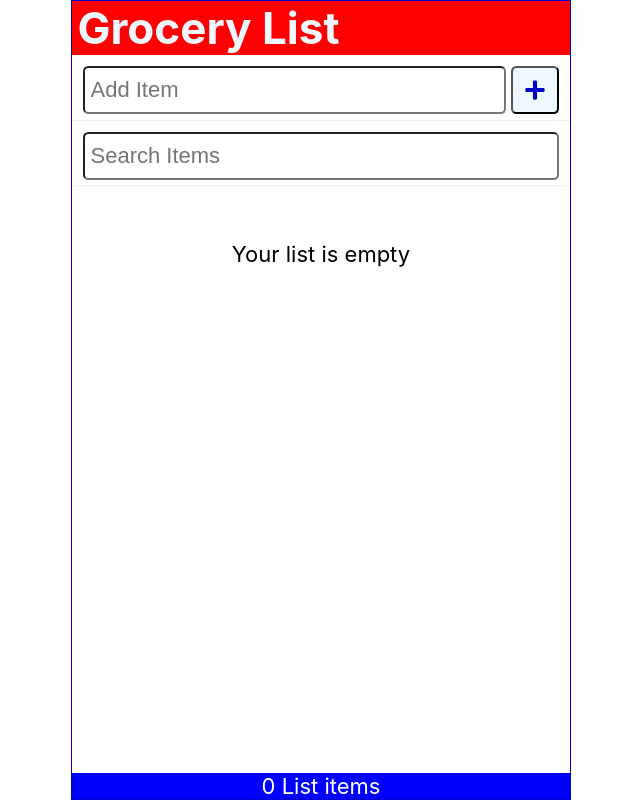
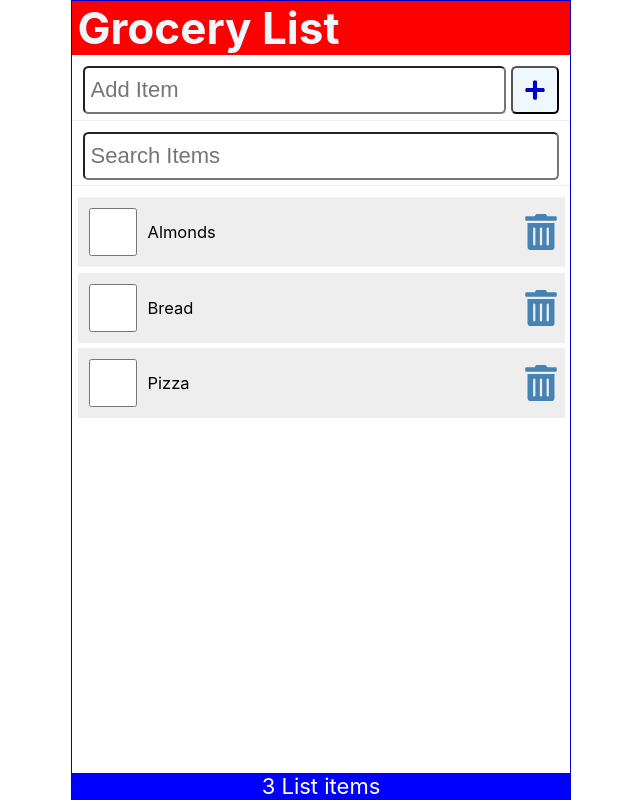
Before and after one commit to arefin-aareef/grocery-list, a React (Create React App) app: page / in a window 1280 px wide. Shown: the whole page, without its empty margins (319-959 px from the left). Built offline with nearby package versions, Linux system fonts and the light colour scheme; data requests are answered from the project's data file.

Commit message:
fetch API data

```diff
--- /dev/null
+++ b/data/db.json
@@ -0,0 +1,19 @@
+{
+    "items": [
+        {
+            "id" : 1,
+            "checked": false,
+            "item": "Almonds"
+        },
+        {
+            "id" : 2,
+            "checked": false,
+            "item": "Bread"
+        },
+        {
+            "id" : 3,
+            "checked": false,
+            "item": "Pizza"
+        }
+    ]
+}
--- a/src/App.js
+++ b/src/App.js
@@ -6,14 +6,34 @@
 import { useState, useEffect } from 'react';
 
 function App() {
+  const API_URL = 'http://localhost:3500/items';
 
-  const [items, setItems] = useState(JSON.parse(localStorage.getItem('shoppinglist')) || []);
-  const [newItem, setNewItem] = useState('')
-  const [search, setSearch] = useState('')
+  const [items, setItems] = useState([]);
+  const [newItem, setNewItem] = useState('');
+  const [search, setSearch] = useState('');
+  const [fetchError, setFetchError] = useState(null);
+  const [isLoading, setIsLoading] = useState(true);
 
   useEffect(() => {
-    localStorage.setItem('shoppinglist', JSON.stringify(items));
-  }, [items])
+    const fetchItems = async () => {
+      try {
+        const response = await fetch(API_URL);
+        if (!response.ok) throw Error('Did not receive expected data');
+        const listItems = await response.json();
+        setItems(listItems);
+        setFetchError(null);
+      } catch (err) {
+        setFetchError(err.message)
+      } finally {
+        setIsLoading(false);
+      }
+    }
+
+    setTimeout(() => {
+      (async () => await fetchItems())(); //instantly instantiated
+    }, 2000)
+
+  }, [])
 
   const addItem = (item) => {
     const id = items.length ? items[items.length - 1].id + 1 : 1;
@@ -51,11 +71,15 @@
           search={search}
           setSearch={setSearch}
         />
-        <Content
-          items={items.filter(item => ((item.item).toLowerCase()).includes(search.toLowerCase()))}
-          handleCheck={handleCheck}
-          handleDelete={handleDelete}
-        />
+        <main>
+          {isLoading && <p>Loading Items...</p>}
+          {fetchError && <p style={{ color: "red" }}>{`Error: ${fetchError}`}</p>}
+          {!fetchError && !isLoading && <Content
+            items={items.filter(item => ((item.item).toLowerCase()).includes(search.toLowerCase()))}
+            handleCheck={handleCheck}
+            handleDelete={handleDelete}
+          />}
+        </main>
         <Footer
           length={items.length}
         />
--- a/src/Content.js
+++ b/src/Content.js
@@ -4,7 +4,7 @@
 const Content = ({ items, handleCheck, handleDelete }) => {
 
     return (
-        <main>
+        <>
             {items.length ? (
                 <ItemList
                     items={items}
@@ -14,7 +14,7 @@
             ) : (
                 <p style={{ marginTop: '2rem' }}>Your list is empty</p>
             )}
-        </main>
+        </>
     )
 }
 
```
